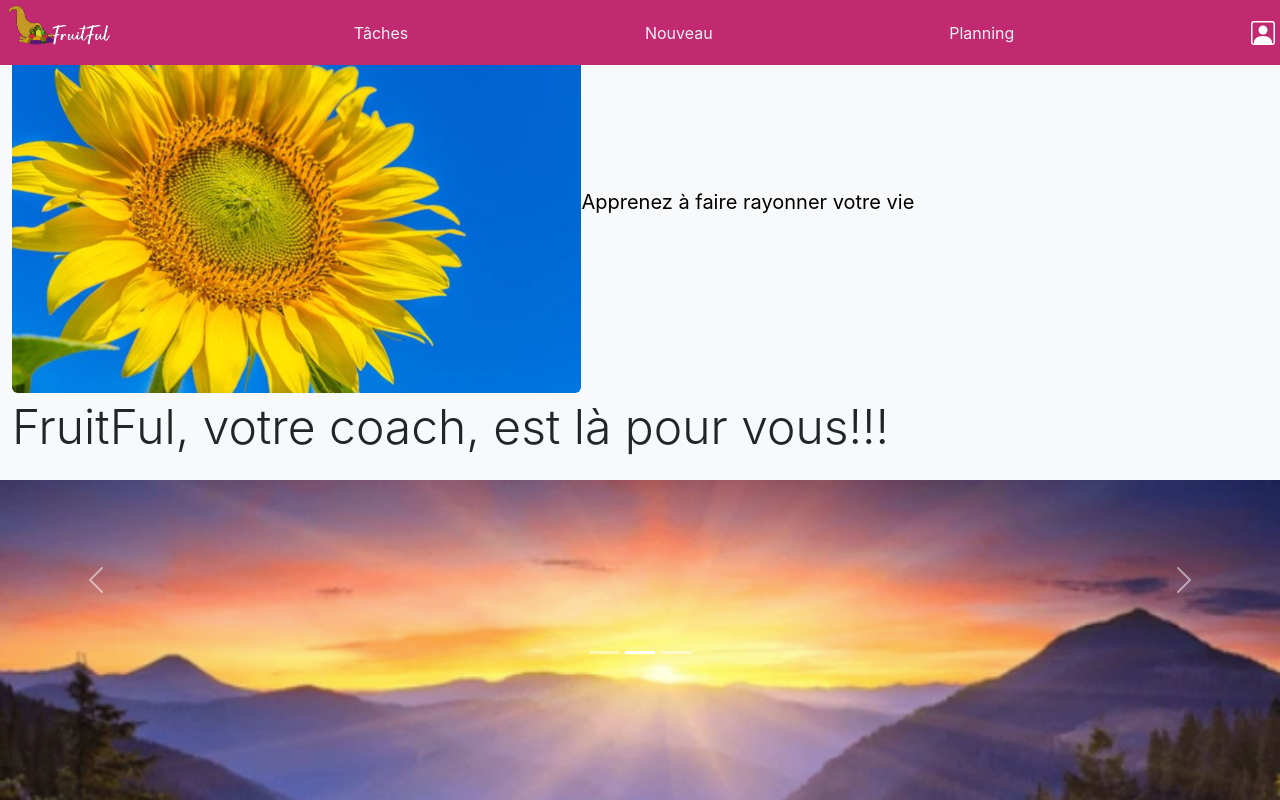
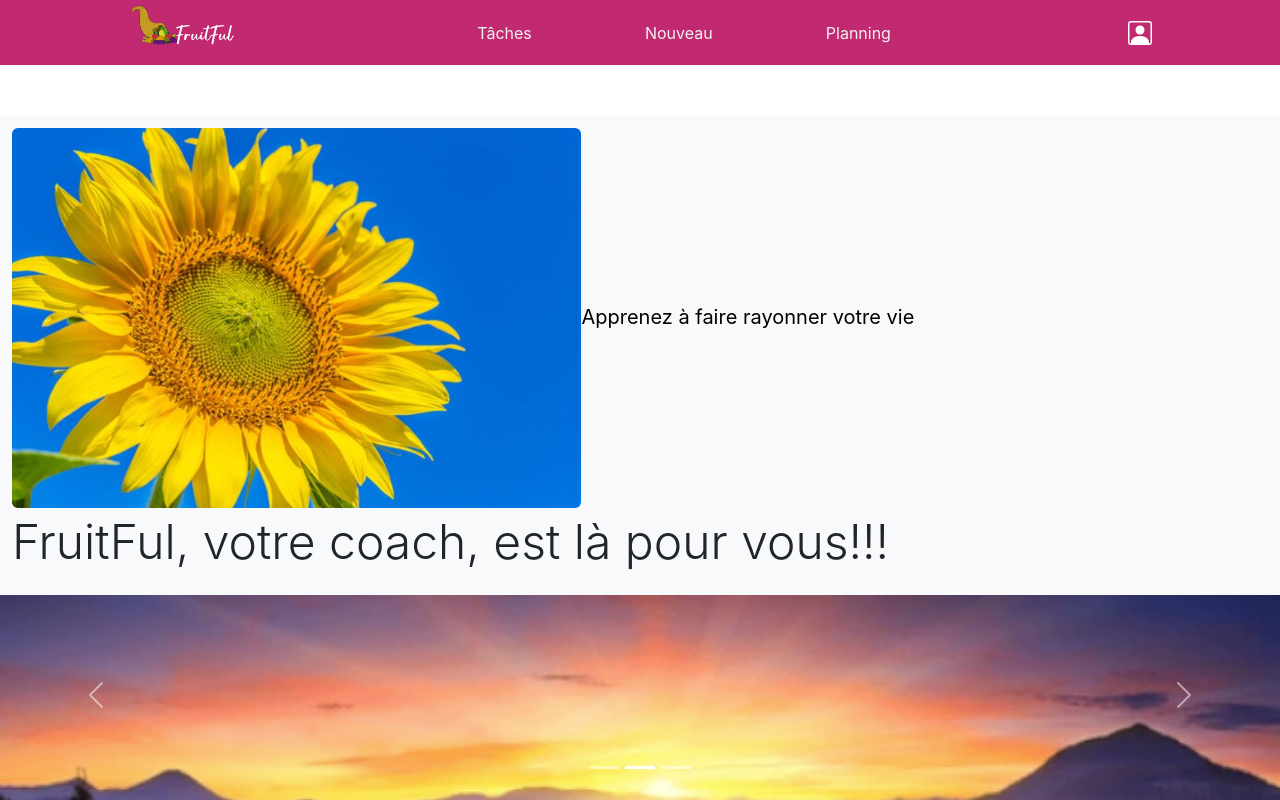
Before and after one commit to RomainVReco/fruitful-app, a React (Create React App) app: page /pageAccueil in a window 1280 px wide. Shown: the top 800 px of the page. Built offline with nearby package versions, Linux system fonts and the light colour scheme.

Commit message:
agencement intérieur header

```diff
--- a/src/App.css
+++ b/src/App.css
@@ -18,7 +18,6 @@ body {
 .headerTop {
   background-color: #C12A71;
   height: 65px;
-  position: fixed;
   width: 100%;
   z-index: 1000;
   margin-bottom: 50px;
@@ -33,7 +32,7 @@ body {
   height: 65px;
   display: flex;
   align-items: center;
-  width: 100%;
+  width: 50%;
   justify-content: space-evenly;
   margin: 0;
   padding: 0;
--- a/src/components/Header.js
+++ b/src/components/Header.js
@@ -25,9 +25,11 @@ const estConnecte = <><div className="lienHeader lien"><svg xmlns="http://www.w3
 
     <nav className="headerTop">
       <div className="d-flex justify-content-evenly" >
+        <div>
         <Link className="" to='/'>
           <img src={logoComplet} alt="logo fruitful" className="image-header"></img>
         </Link>
+        </div>
         <ul className="listeMenu">
           <li className="liensNav">
             <Link className='lien' to="/">Tâches</Link></li>
```
Also changed, not shown: src/components/person-square.svg (added).
